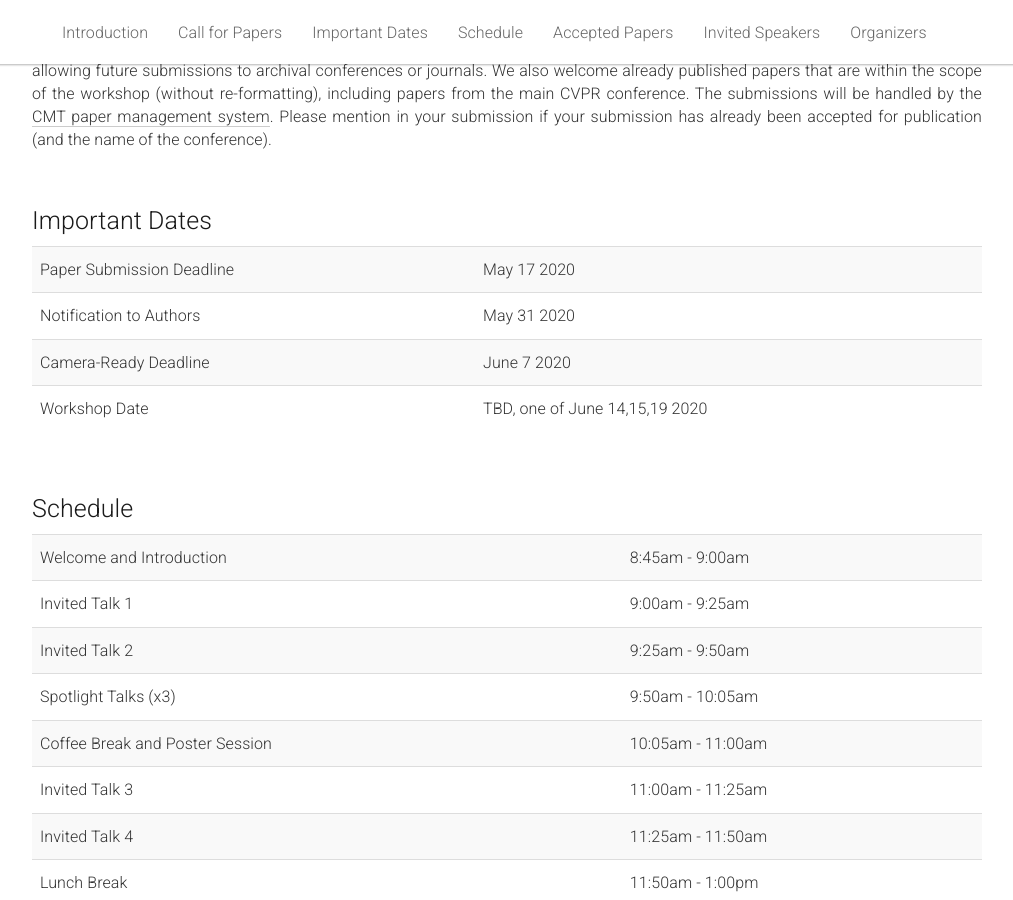
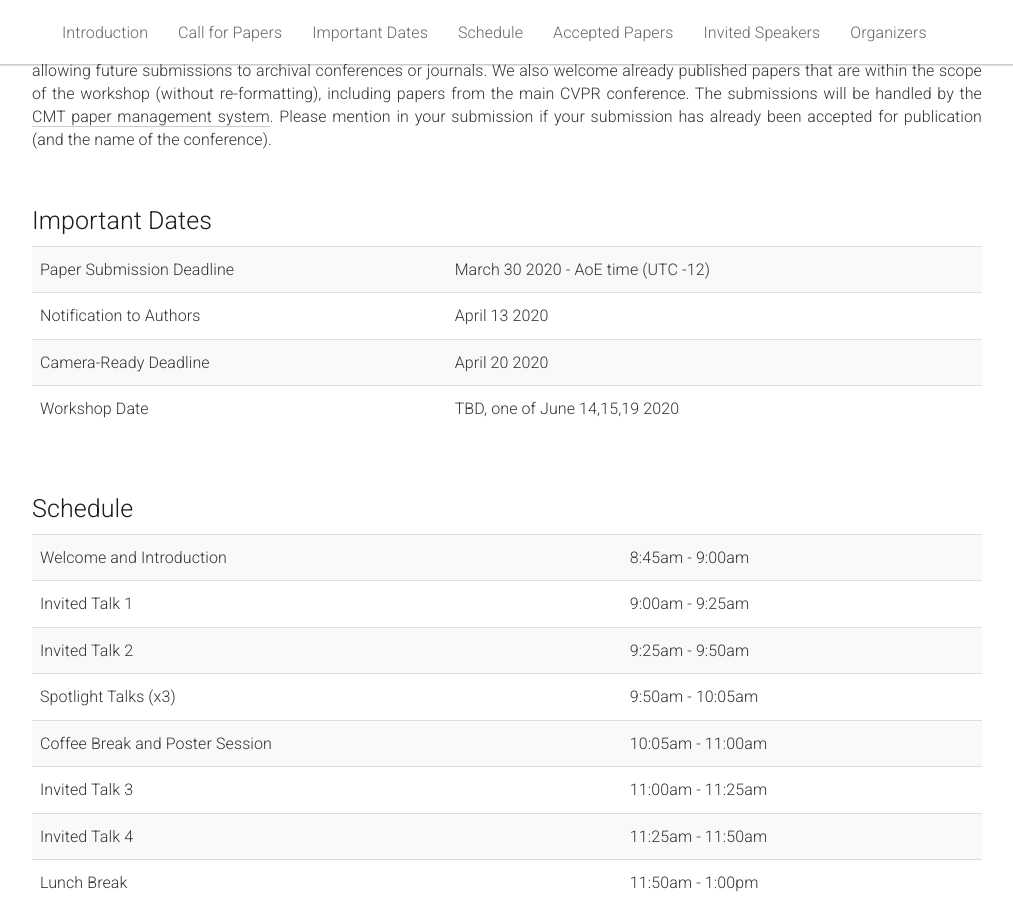
Before and after one commit to learn3dgen/learn3dgen.github.io, a Jekyll site: the page built from _pages/home.md, in a window 1280 px wide and 900 px high, scrolled down 1034 px. Shown: the whole window, without its empty margins (133-1146 px from the left). Built offline with Jekyll 4.4.1, drawn with Linux system fonts in a browser that asks for light colours.

Commit message:
Update home.md
updated the submission dates for CVR publication

```diff
--- a/_pages/home.md
+++ b/_pages/home.md
@@ -92,15 +92,15 @@ acknowledgements: ""
       <tbody>
         <tr>
           <td>Paper Submission Deadline</td>
-          <td>May 17 2020</td>
+          <td>March 30 2020 - AoE time (UTC -12)</td>
         </tr>
         <tr>
           <td>Notification to Authors</td>
-          <td>May 31 2020</td>
+          <td>April 13 2020</td>
         </tr>
         <tr>
           <td>Camera-Ready Deadline</td>
-          <td>June 7 2020</td>
+          <td>April 20 2020</td>
         </tr>
         <tr>
           <td>Workshop Date</td>
```
